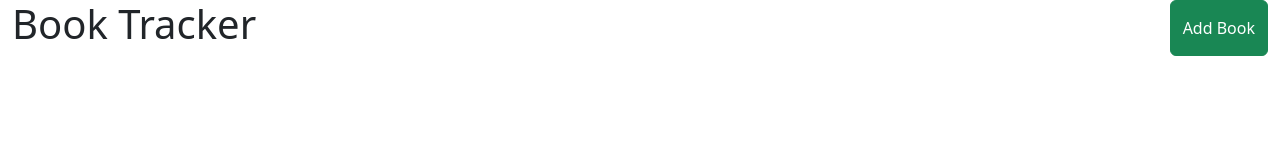
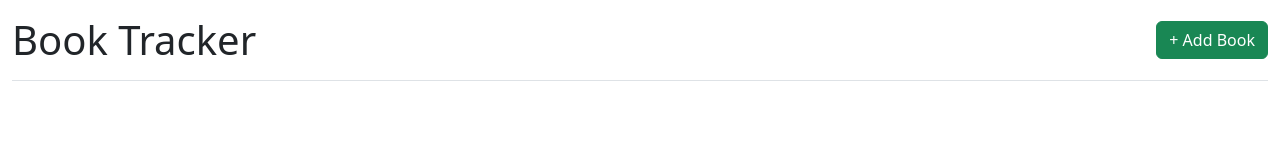
Before and after one commit to sdubonsa/book-tracker, a plain HTML site: page index.html in a window 1280 px wide. Drawn offline with nearby package versions, Linux system fonts and the light colour scheme.

Commit message:
Add styling

```diff
--- a/file.js
+++ b/file.js
@@ -93,3 +93,5 @@ function openForm() {
   function closeForm() {
     document.getElementById("myForm").style.display = "none";
 }
+
+console.log("2" + 5)
--- a/index.html
+++ b/index.html
@@ -11,20 +11,19 @@
 <body>
     <div class="container-fluid">
         <!-- HEADER -->
-        <div class="row header">
-            <div class="col">
-                <h1 class="display-6">Book Tracker</h1>
-            </div>
+        <header class="d-flex flex-wrap align-items-center justify-content-center justify-content-md-between py-3 mb-4 border-bottom">
+          <h1 class="d-flex align-items-center col-md-3 mb-2 mb-md-0 text-dark text-decoration-none">
+            Book Tracker
+          </h1>
 
-            <div class="col header-button">
-                <button type="button" class="btn btn-success add-book-btn">Add Book</button>
-            </div>
-        </div>
+          <div class="col-md-3 text-end">
+            <button type="button" class="btn btn-success add-book-btn">+ Add Book</button>
+          </div>
+        </header>
 
         <!-- CONTENT -->
         <div class="row content">
-            <div class="col card-content"></div>
-            <div class="col form-popup" id="myForm">
+            <div class="col-md-12 form-popup pb-3" id="myForm">
                 <form class="form-container">
                   <p class="h4">Add Book</p>
 
@@ -52,6 +51,7 @@
                   <button type="button" class="btn btn-danger cancel" onclick="closeForm()">Close</button>
                 </form>
               </div>
+              <div class="col card-content"></div>
         </div>
     </div>
 
--- a/style.css
+++ b/style.css
@@ -4,15 +4,6 @@
 }
 
 /* HEADER STYLING */
-.header {
-    display: flex;
-    justify-content: flex-end;
-}
-
-.header-button {
-    display: flex;
-    justify-content: flex-end;
-}
 
 /* CONTENT STLYING */
 .form-popup {
```
